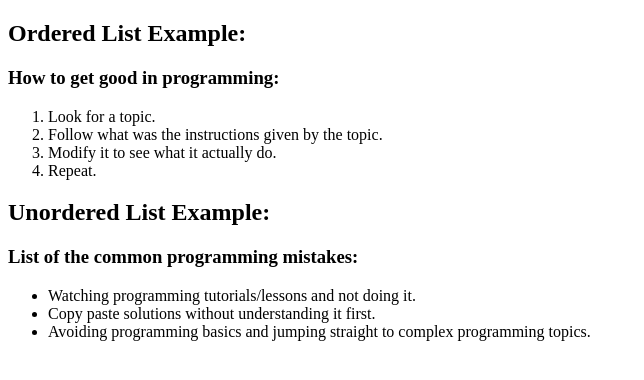
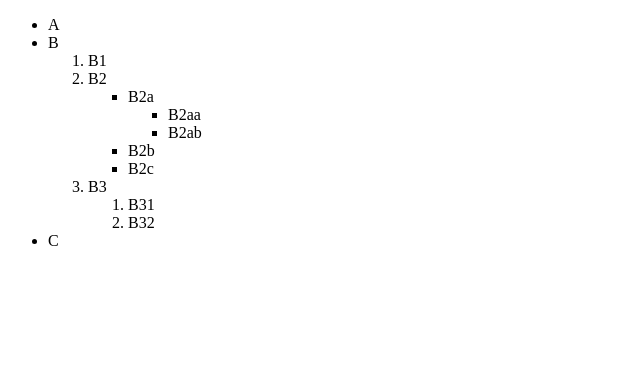
Before and after one commit to SerenicuS/alonsagay-itelec, a plain HTML site: page html/OlandUL.html in a window 1280 px wide. Shown: the whole page, without its empty margins (0-644 px from the left). Drawn offline with Linux system fonts and the light colour scheme.

Commit message:
git commit -m "Last Change"

```diff
--- a/html/OlandUL.html
+++ b/html/OlandUL.html
@@ -6,21 +6,30 @@
     <title>OL and UL Implementation</title>
 </head>
 <body>
-    <h2>Ordered List Example:</h2>
-    <h3>How to get good in programming:</h3>
-    <ol>
-        <li>Look for a topic.</li>
-        <li>Follow what was the instructions given by the topic.</li>
-        <li>Modify it to see what it actually do.</li>
-        <li>Repeat.</li>
-    </ol>
 
-    <h2>Unordered List Example:</h2>
-    <h3>List of the common programming mistakes:</h3>
     <ul>
-        <li>Watching programming tutorials/lessons and not doing it.</li>
-        <li>Copy paste solutions without understanding it first.</li>
-        <li>Avoiding programming basics and jumping straight to complex programming topics.</li>
+      <li> A</li>
+      <li> B</li>
+      <ol>
+        <li> B1</li>
+        <li> B2</li>
+        <ul>
+            <li> B2a</li>
+            <ul>
+                <li> B2aa</li>
+                <li> B2ab</li>
+            </ul>
+            <li> B2b</li>
+            <li> B2c</li>
+        </ul>
+        <li> B3</li>
+        <ol>
+            <li> B31</li>
+            <li> B32</li>
+        </ol>
+      </ol>
+      <li> C</li>
     </ul>
+
 </body>
 </html>
```
